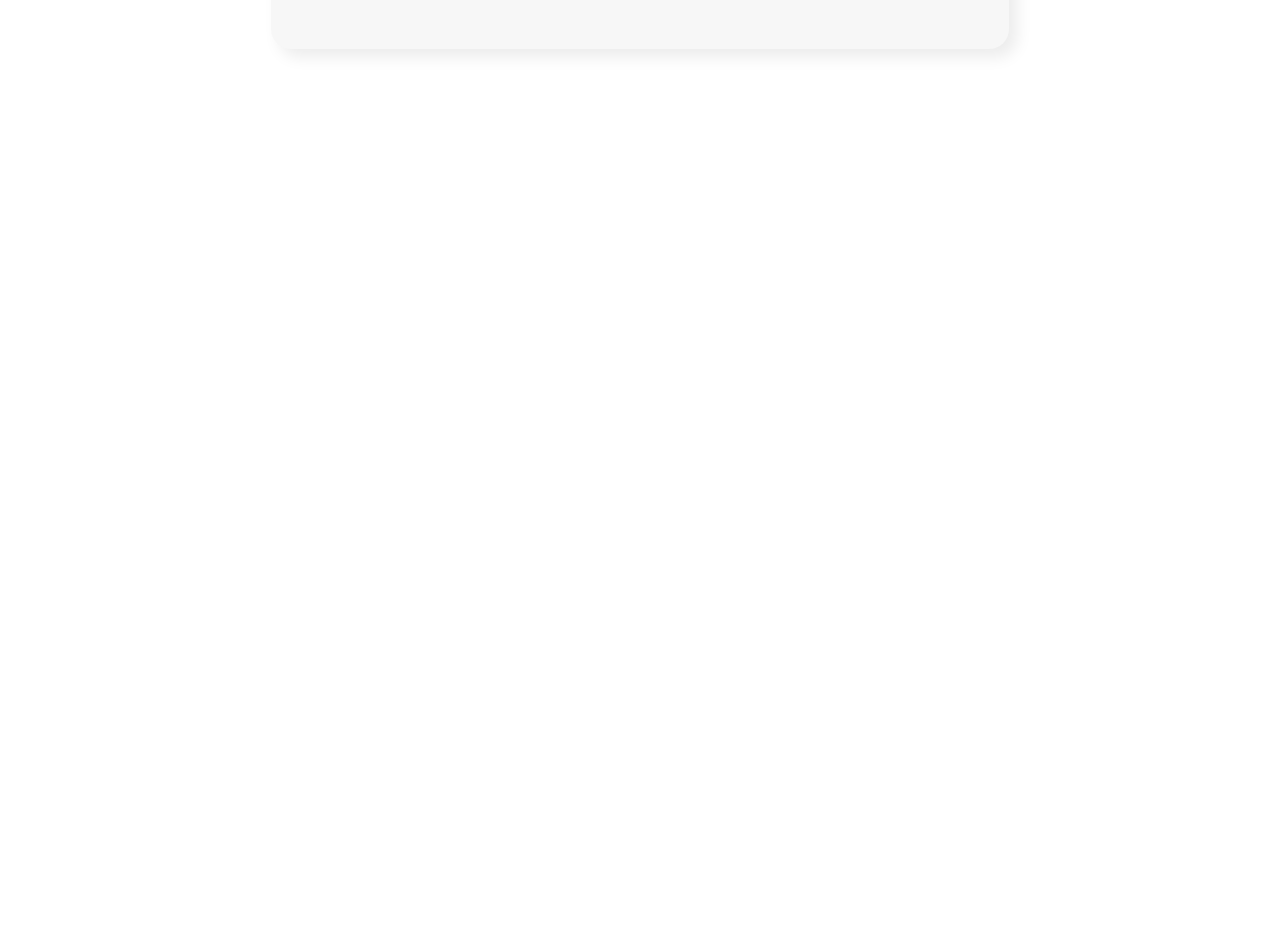
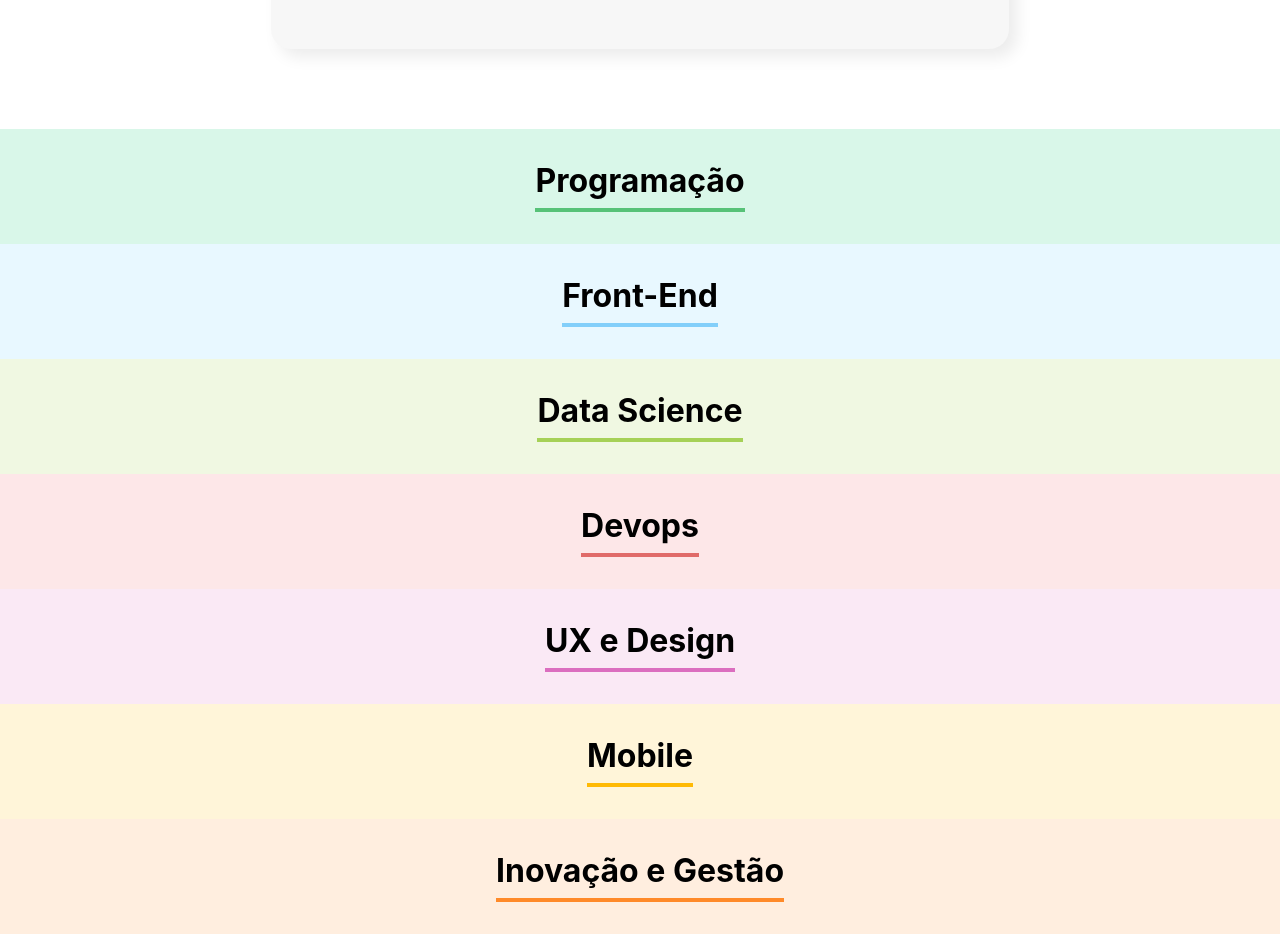
Before and after one commit to lucasquin/Organo, a React (Create React App) app: page / in a window 1280 px wide. Shown: the part 1340-2274 px from the top of the page. Before the commit the page ends 1469 px from the top, so only its background shows below. Built offline with nearby package versions, Linux system fonts and the light colour scheme.

Commit message:
Componente de time criado

```diff
--- a/src/App.js
+++ b/src/App.js
@@ -1,16 +1,54 @@
 import { useState } from 'react';
 import Banner from './componentes/Banner';
 import Formulario from './componentes/Formulario';
+import Times from './componentes/Times';
 
 function App() {
   const [colaboradores, setColaboradores] = useState([])
-  const aoNovoColaborador = (colaborador) => {
-    setColaboradores([...colaboradores, colaborador])
-  }
+  const aoNovoColaborador = (colaborador) => {setColaboradores([...colaboradores, colaborador])}
+  const times = [
+    {
+      Nome: "Programação",
+      corPrimaria: "#57C278",
+      corSecundaria: "#D9F7E9"
+    },
+    {
+      Nome: "Front-End",
+      corPrimaria: "#82CFFA",
+      corSecundaria: "#E8F8FF"
+    },
+    {
+      Nome: "Data Science",
+      corPrimaria: "#A6D157",
+      corSecundaria: "#F0F8E2"
+    },
+    {
+      Nome: "Devops",
+      corPrimaria: "#E06B69",
+      corSecundaria: "#FDE7E8"
+    },
+    {
+      Nome: "UX e Design",
+      corPrimaria: "#DB6EBF",
+      corSecundaria: "#FAE9F5"
+    },
+    {
+      Nome: "Mobile",
+      corPrimaria: "#FFBA05",
+      corSecundaria: "#FFF5D9"
+    },
+    {
+      Nome: "Inovação e Gestão",
+      corPrimaria: "#FF8A29",
+      corSecundaria: "#FFEEDF"
+    }
+]
+
   return (
     <>
        <Banner />
        <Formulario aoCadastrarColaborador={colaborador => aoNovoColaborador(colaborador)}/>
+       {times.map(time => <Times  key={time.Nome} nome={time.Nome} corPrimaria={time.corPrimaria} corSecundaria={time.corSecundaria}/>)}
     </>
   );
 }
--- /dev/null
+++ b/src/componentes/Times/Times.css
@@ -0,0 +1,10 @@
+.times {
+    text-align: center;
+}
+
+.times h3 {
+    font-size: 32px;
+    border-bottom: 4px solid;
+    display: inline-block;
+    padding-bottom: 8px;
+}
--- /dev/null
+++ b/src/componentes/Times/index.js
@@ -0,0 +1,11 @@
+import "./Times.css"
+
+const Times = (props) => {
+    return (
+        <section style={{backgroundColor: props.corSecundaria}} className="times">
+            <h3 style={{borderColor: props.corPrimaria}}>{props.nome}</h3>
+        </section>
+    )
+}
+
+export default Times
```
